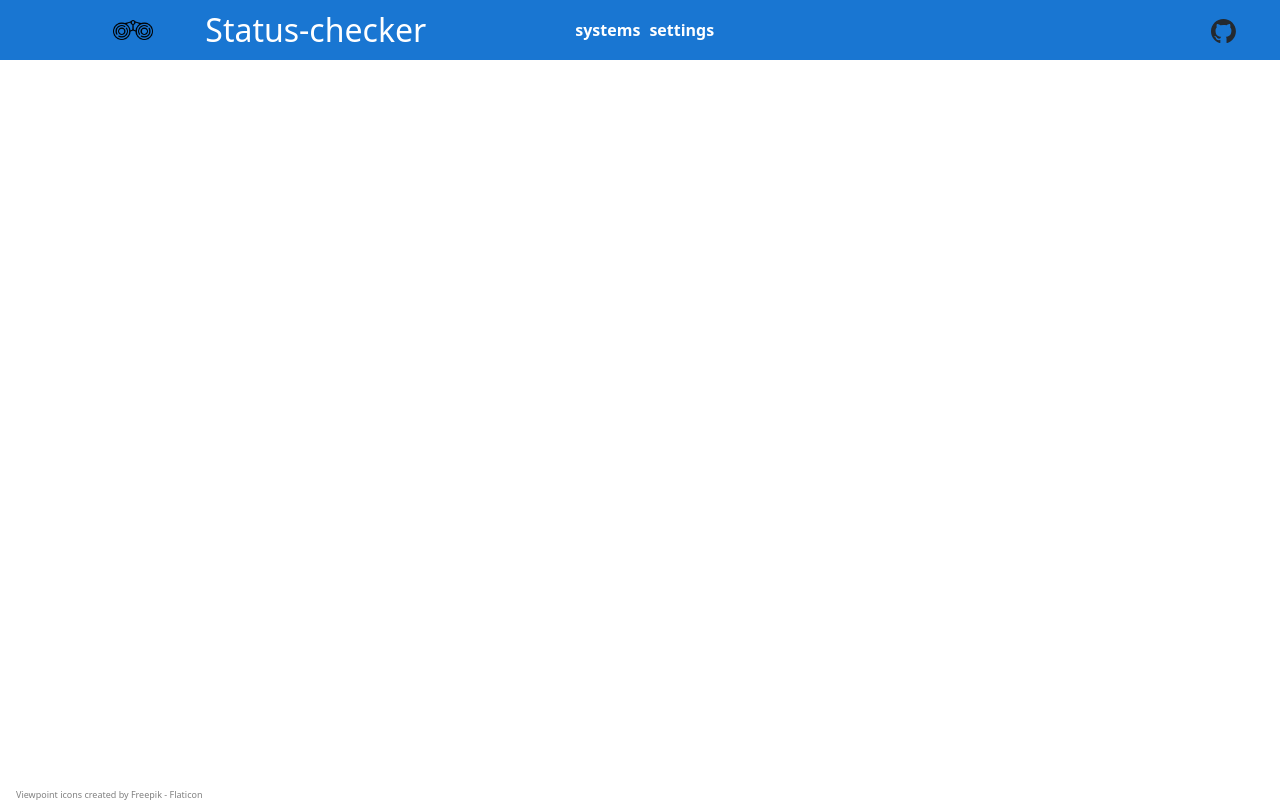
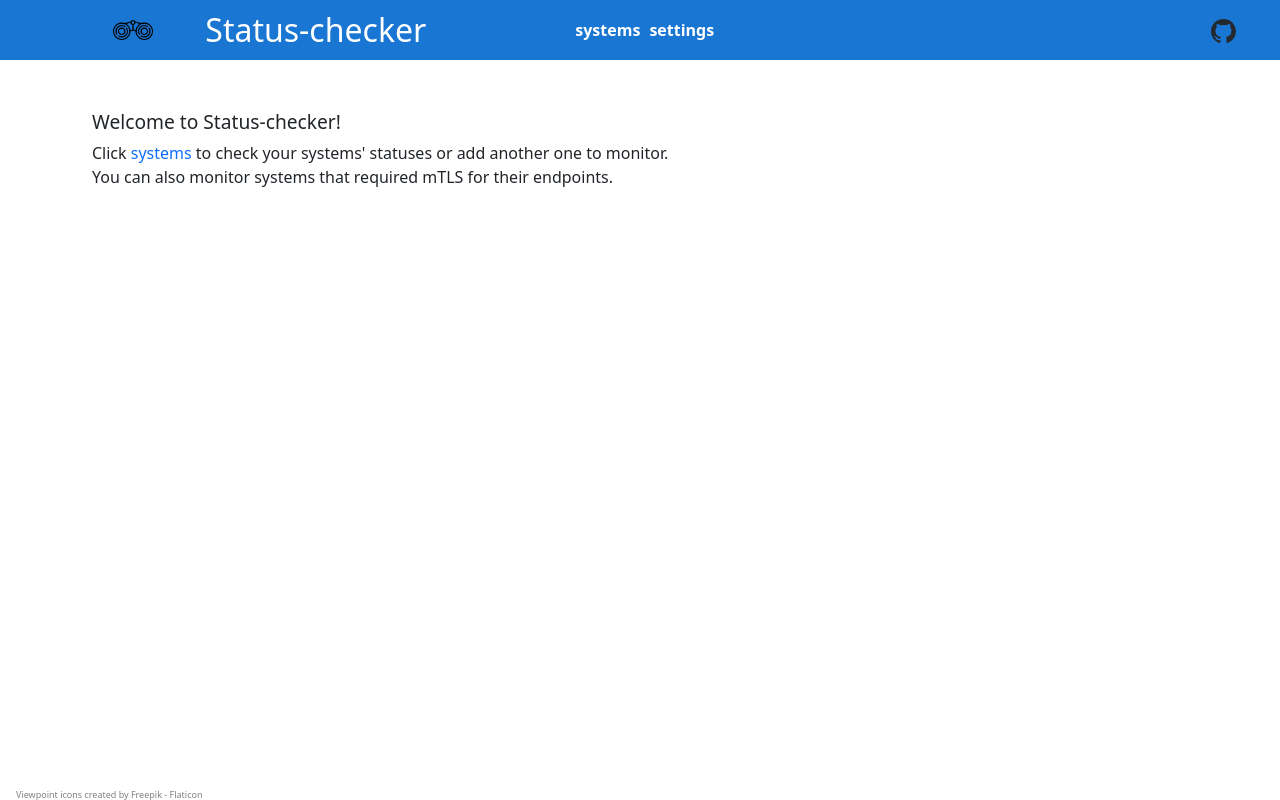
Before and after one commit to arizon-dread/status-checker-frontend, an Angular app: page / in a window 1280 px wide. Built offline with nearby package versions, Linux system fonts and the light colour scheme.

Commit message:
add welcome component and default route

```diff
--- /dev/null
+++ b/src/app/welcome/welcome.component.css
@@ -0,0 +1,3 @@
+h1 {
+    font-size: larger;
+}
--- /dev/null
+++ b/src/app/welcome/welcome.component.html
@@ -0,0 +1,3 @@
+<h1>Welcome to Status-checker!</h1>
+<p>Click <a href="/systems">systems</a> to check your systems' statuses or add another one to monitor.</p>
+<p>You can also monitor systems that required mTLS for their endpoints.</p>
```
Also changed, not shown: src/app/app-routing.module.ts (+7 -3 lines), src/app/welcome/welcome.component.ts (added, +12 -0 lines), 1 other file (tests, documents, lock files or other folders).
